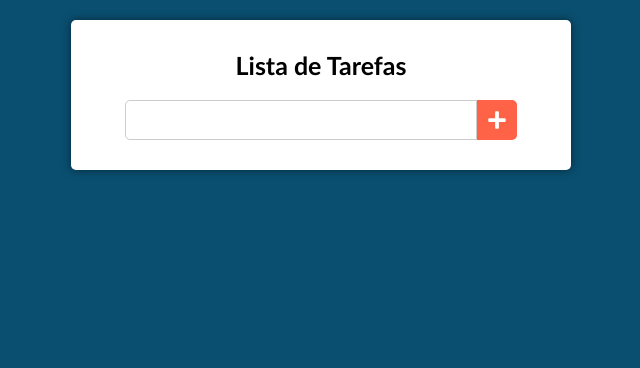
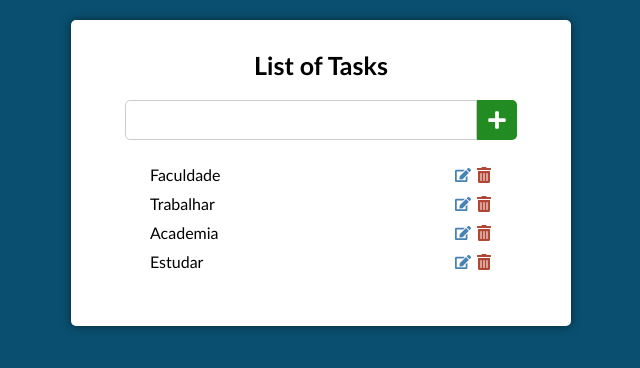
Before and after one commit to DarlanAugusto/lista-tarefas, a React (Create React App) app: page / in a window 1280 px wide. Shown: the top 368 px of the page, without its empty margins (319-959 px from the left). Built offline with nearby package versions, Linux system fonts and the light colour scheme.

Commit message:
Estilizando tarefas

```diff
--- a/src/components/Form/Form.css
+++ b/src/components/Form/Form.css
@@ -24,7 +24,7 @@
   color: #fff;
   font-size: 20px;
   border-radius: 0 5px 5px 0;
-  background-color: #ff6347;
+  background-color: #228b22;
   transition: opacity .2s;
 }
 
@@ -32,3 +32,43 @@
   opacity: .8;
 
 }
+
+.tasks {
+  max-width: 80%;
+  margin: 20px auto;
+}
+
+.tasks li {
+  display: flex;
+  padding: 5px;
+  justify-content: space-between;
+  align-items: center;
+  transition: background-color .2s;
+  border-radius: 5px;
+}
+
+.tasks li:hover {
+  background-color: #4682b4;
+  color: #fff;
+  font-weight: 700;
+}
+.tasks li:hover * {
+  color: #fff;
+}
+
+.tasks li div {
+  display: flex;
+  gap: 5px;
+}
+
+.tasks li div * {
+  cursor: pointer;
+}
+
+.edit {
+  color: #4682b4;
+}
+
+.delete {
+  color: #b04633;
+}
--- a/src/components/Form/Form.js
+++ b/src/components/Form/Form.js
@@ -1,34 +1,49 @@
 import React, { Component } from 'react';
-import { FaPlus } from 'react-icons/fa';
+import { FaPlus, FaEdit, FaTrashAlt } from 'react-icons/fa';
 
 import './Form.css';
 
 export default class Form extends Component {
   state = {
-    novaTarefa: '',
+    newTask: '',
+    tasks: ['Faculdade', 'Trabalhar', 'Academia', 'Estudar'],
   };
 
   handleInputChange = (event) => {
     this.setState({
-      novaTarefa: event.target.value,
+      newTask: event.target.value,
     });
   };
 
   render() {
-    const { novaTarefa } = this.state;
+    const { newTask, tasks } = this.state;
 
     return (
+      <div>
         <form action="#" className="form">
           <input
             type="text"
             className="input"
             onChange={this.handleInputChange}
-          value={novaTarefa}
+            value={newTask}
           />
           <button className="button" type="submit">
             <FaPlus />
           </button>
         </form>
+
+        <ul className="tasks">
+          {tasks.map((task) => (
+            <li key={task}>
+              {task}
+              <div>
+                <FaEdit className="edit" />
+                <FaTrashAlt className="delete" />
+              </div>
+            </li>
+          ))}
+        </ul>
+      </div>
     );
   }
 }
--- a/src/components/Main/Main.js
+++ b/src/components/Main/Main.js
@@ -9,7 +9,7 @@ export default class Main extends Component {
   render() {
     return (
       <div className="main">
-        <h1>Lista de Tarefas</h1>
+        <h1>List of Tasks</h1>
         <Form />
       </div>
     );
```
Lines whose indentation alone changed are shown as unchanged.
